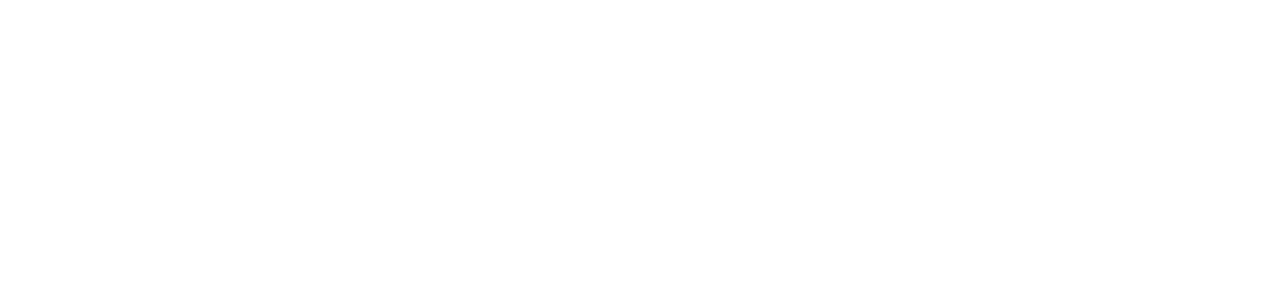
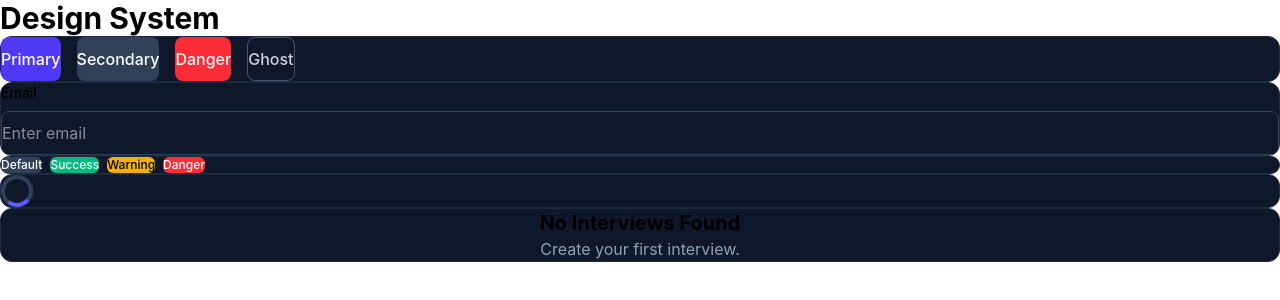
Before and after one commit to krishna-Gits455/AI-Interview-Platform, a React app in the folder frontend/: page /design-system in a window 1280 px wide. Before the commit this address had no page. Shown: the top 300 px of the page. Built offline with nearby package versions, Linux system fonts and the light colour scheme; the HTML template or start-up script is replaced by a standard one.

Commit message:
Create frontend design system

```diff
--- /dev/null
+++ b/frontend/src/components/shared/EmptyState.jsx
@@ -0,0 +1,16 @@
+export default function EmptyState({
+  title,
+  description,
+}) {
+  return (
+    <div className="text-center py-10">
+      <h3 className="text-xl font-bold">
+        {title}
+      </h3>
+
+      <p className="text-slate-400 mt-2">
+        {description}
+      </p>
+    </div>
+  );
+}
--- a/frontend/src/components/shared/Loader.jsx
+++ b/frontend/src/components/shared/Loader.jsx
@@ -0,0 +1,5 @@
+export default function Loader() {
+  return (
+    <div className="h-8 w-8 rounded-full border-4 border-slate-700 border-t-indigo-500 animate-spin" />
+  );
+}
--- /dev/null
+++ b/frontend/src/components/shared/PageContainer.jsx
@@ -0,0 +1,7 @@
+export default function PageContainer({ children }) {
+  return (
+    <div className="max-w-7xl mx-auto px-6 py-6">
+      {children}
+    </div>
+  );
+}
--- /dev/null
+++ b/frontend/src/components/ui/Badge.jsx
@@ -0,0 +1,32 @@
+const variants = {
+  default:
+    "bg-slate-700 text-white",
+
+  success:
+    "bg-emerald-500 text-white",
+
+  warning:
+    "bg-yellow-500 text-black",
+
+  danger:
+    "bg-red-500 text-white",
+};
+
+export default function Badge({
+  children,
+  variant = "default",
+}) {
+  return (
+    <span
+      className={`
+        px-2 py-1
+        rounded-md
+        text-xs
+        font-medium
+        ${variants[variant]}
+      `}
+    >
+      {children}
+    </span>
+  );
+}
--- a/frontend/src/components/ui/Button.jsx
+++ b/frontend/src/components/ui/Button.jsx
@@ -0,0 +1,35 @@
+const variants = {
+  primary:
+    "bg-indigo-600 hover:bg-indigo-700 text-white",
+
+  secondary:
+    "bg-slate-700 hover:bg-slate-600 text-white",
+
+  danger:
+    "bg-red-500 hover:bg-red-600 text-white",
+
+  ghost:
+    "bg-transparent border border-slate-600 text-slate-300 hover:bg-slate-800",
+};
+
+export default function Button({
+  children,
+  variant = "primary",
+  className = "",
+  ...props
+}) {
+  return (
+    <button
+      className={`
+        h-11 px-4 rounded-lg
+        font-medium
+        transition-colors
+        ${variants[variant]}
+        ${className}
+      `}
+      {...props}
+    >
+      {children}
+    </button>
+  );
+}
--- a/frontend/src/components/ui/Card.jsx
+++ b/frontend/src/components/ui/Card.jsx
@@ -0,0 +1,7 @@
+export default function Card({ children }) {
+  return (
+    <div className="bg-slate-900 border border-slate-800 rounded-xl p-6">
+      {children}
+    </div>
+  );
+}
--- a/frontend/src/components/ui/Input.jsx
+++ b/frontend/src/components/ui/Input.jsx
@@ -0,0 +1,36 @@
+export default function Input({
+  label,
+  error,
+  className = "",
+  ...props
+}) {
+  return (
+    <div className="flex flex-col gap-2">
+      {label && (
+        <label className="text-sm font-medium">
+          {label}
+        </label>
+      )}
+
+      <input
+        className={`
+          h-11 px-3
+          rounded-lg
+          border border-slate-700
+          bg-slate-900
+          text-white
+          outline-none
+          focus:border-indigo-500
+          ${className}
+        `}
+        {...props}
+      />
+
+      {error && (
+        <p className="text-sm text-red-500">
+          {error}
+        </p>
+      )}
+    </div>
+  );
+}
--- /dev/null
+++ b/frontend/src/constants/theme.js
@@ -0,0 +1,10 @@
+export const COLORS = {
+  background: "#0D0F12",
+  surface: "#1C1F26",
+  border: "#2A2E38",
+  primary: "#5B6AF0",
+  text: "#EDECEA",
+  muted: "#8A8F9C",
+  success: "#3ECF8E",
+  danger: "#EF4444",
+};
--- /dev/null
+++ b/frontend/src/pages/DesignSystem.jsx
@@ -0,0 +1,73 @@
+import Button from "../components/ui/Button";
+import Input from "../components/ui/Input";
+import Card from "../components/ui/Card";
+import Badge from "../components/ui/Badge";
+
+import Loader from "../components/shared/Loader";
+import EmptyState from "../components/shared/EmptyState";
+import PageContainer from "../components/shared/PageContainer";
+
+export default function DesignSystem() {
+  return (
+    <PageContainer>
+      <div className="space-y-6">
+
+        <h1 className="text-3xl font-bold">
+          Design System
+        </h1>
+
+        <Card>
+          <div className="flex gap-4 flex-wrap">
+            <Button>Primary</Button>
+
+            <Button variant="secondary">
+              Secondary
+            </Button>
+
+            <Button variant="danger">
+              Danger
+            </Button>
+
+            <Button variant="ghost">
+              Ghost
+            </Button>
+          </div>
+        </Card>
+
+        <Card>
+          <Input
+            label="Email"
+            placeholder="Enter email"
+          />
+        </Card>
+
+        <Card>
+          <div className="flex gap-2">
+            <Badge>Default</Badge>
+            <Badge variant="success">
+              Success
+            </Badge>
+            <Badge variant="warning">
+              Warning
+            </Badge>
+            <Badge variant="danger">
+              Danger
+            </Badge>
+          </div>
+        </Card>
+
+        <Card>
+          <Loader />
+        </Card>
+
+        <Card>
+          <EmptyState
+            title="No Interviews Found"
+            description="Create your first interview."
+          />
+        </Card>
+
+      </div>
+    </PageContainer>
+  );
+}
--- a/frontend/src/routes/AppRouter.jsx
+++ b/frontend/src/routes/AppRouter.jsx
@@ -7,6 +7,7 @@
 import Room from "../pages/Room";
 import AIInterview from "../pages/AIInterview";
 import Report from "../pages/Report";
+import DesignSystem from "../pages/DesignSystem";
 
 export default function AppRouter() {
   return (
@@ -18,6 +19,7 @@
       <Route path="/room/:roomId" element={<Room />} />
       <Route path="/ai-interview" element={<AIInterview />} />
       <Route path="/report/:reportId" element={<Report />} />
+      <Route path="/design-system" element={<DesignSystem />} />
     </Routes>
   );
 }
--- a/frontend/src/utils/theme.js
+++ /dev/null
@@ -1,5 +0,0 @@
-export const COLORS = {
-  background: "#0D0F12",
-  surface: "#1C1F26",
-  primary: "#5B6AF0",
-};
```
